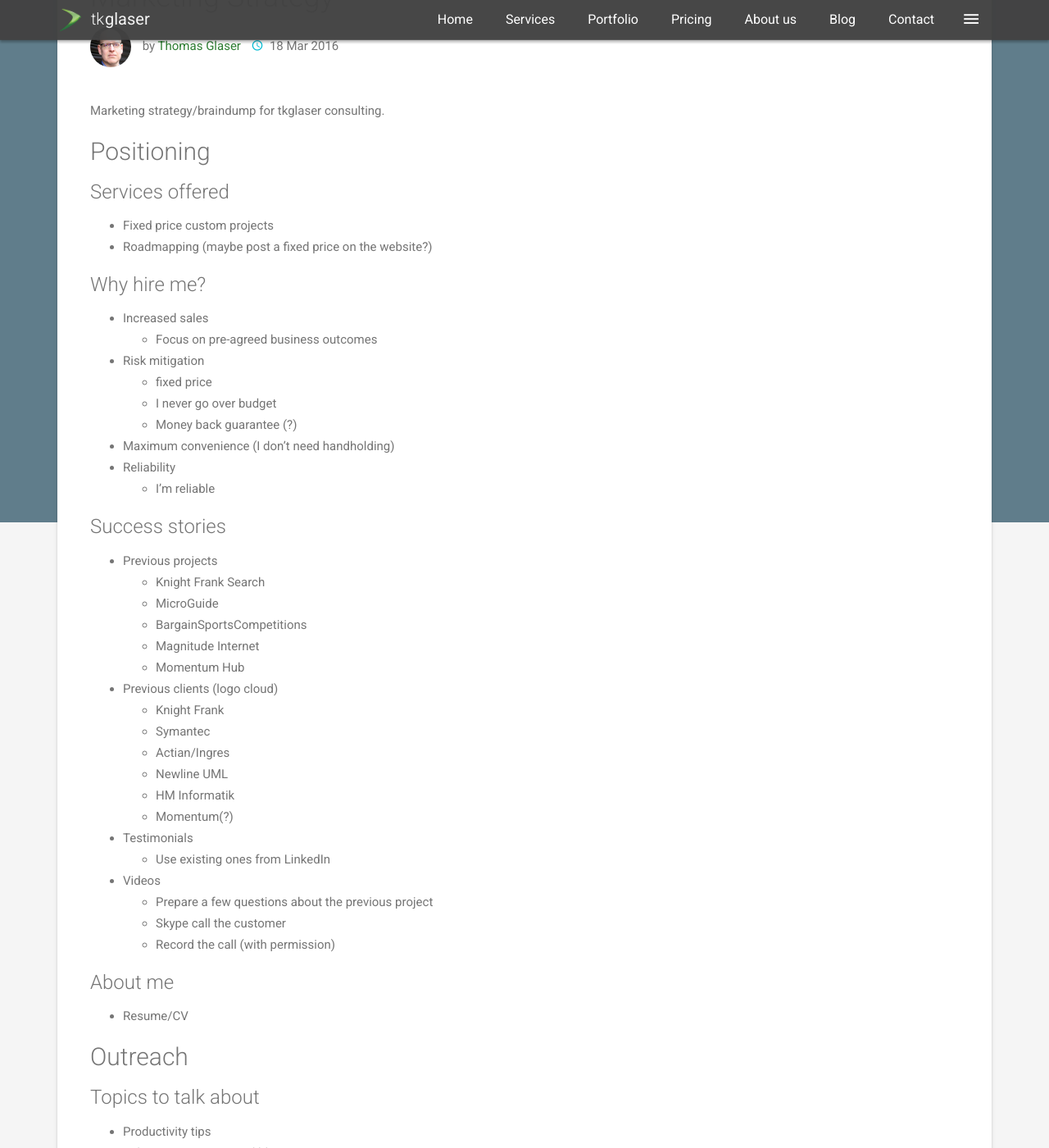
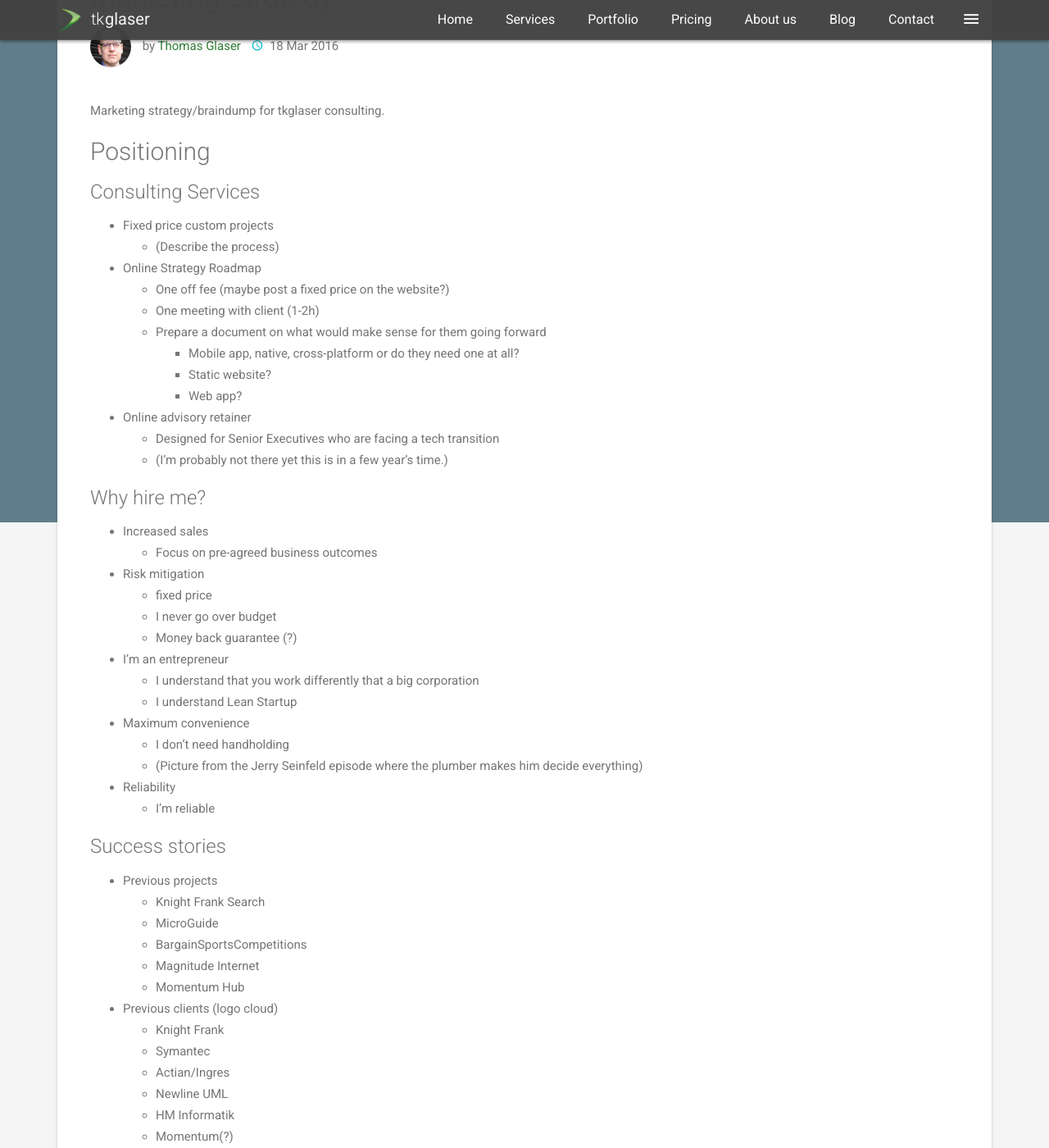
Before and after one commit to tkglaser/tkglaser.github.io, a Jekyll site: the page built from marketing-strategy.md, in a window 1280 px wide and 1400 px high, scrolled down 213 px. Shown: the whole window at 82% size. Built offline with Jekyll 4.4.1, drawn with Linux system fonts in a browser that asks for light colours; some of the changed text lies outside the part shown.

Commit message:
strategy

```diff
--- a/marketing-strategy.md
+++ b/marketing-strategy.md
@@ -7,9 +7,19 @@
 Marketing strategy/braindump for tkglaser consulting.
 
 ## Positioning
-### Services offered
+### Consulting Services
 - Fixed price custom projects
-- Roadmapping (maybe post a fixed price on the website?)
+  - (Describe the process)
+- Online Strategy Roadmap
+  - One off fee (maybe post a fixed price on the website?)
+  - One meeting with client (1-2h)
+  - Prepare a document on what would make sense for them going forward
+    - Mobile app, native, cross-platform or do they need one at all?
+    - Static website?
+    - Web app?
+- Online advisory retainer
+  - Designed for Senior Executives who are facing a tech transition
+  - (I'm probably not there yet this is in a few year's time.)
 
 ### Why hire me?
 - Increased sales
@@ -18,7 +28,13 @@
   - fixed price
   - I never go over budget
   - Money back guarantee (?)
-- Maximum convenience (I don't need handholding)
+- I'm an entrepreneur
+  - I understand that you work differently that a big corporation
+  - I understand Lean Startup
+- Maximum convenience
+  - I don't need handholding
+  - (Picture from the Jerry Seinfeld episode where the plumber
+    makes him decide everything)
 - Reliability
   - I'm reliable
 
@@ -47,15 +63,23 @@
 - Resume/CV
 
 ## Outreach
-### Topics to talk about
+### Content to share
 - Productivity tips
+- Lean startup
 - Relevant entrepreneurial blogs
 - Getting started as an entrepreneur
 - How to guides
 - Quotes
+  - Inspirational
+  - Business leaders
+    - Steve Jobs
+    - Tim Ferris
+    - Bill Gates
+  - Scientists
+    - Albert Einstein
 
 ### Networking
-- Contact all previous clients for 3 referrals
+- Contact all previous clients for 3 referrals each
 - Contact 2 of them per day
 - Find CEOs/CTOs on Linkedin and contact them
 
@@ -73,4 +97,21 @@
 - Which technology is right for my business
 - Do I need a mobile app
 
-### Newsletter
+### Mailing list
+- Onboarding
+  - Subscribe box/popup on the home page
+  - Give away free digital product
+  - 5 day crash course of something
+- Topics
+  - Provide value (see content to share)
+  - Share availability
+  - Occasional sales pitch
+- Frequency
+  - At least once a week
+
+### What NOT to do
+- No more tech blogging
+  - It's irrelevant to the entrepreneurial target audience
+  - It only becomes relevant again when I move into training people which is phase 2
+- No random stuff that I find interesting
+  - All postings on social media must be relevant to the target audience
```
